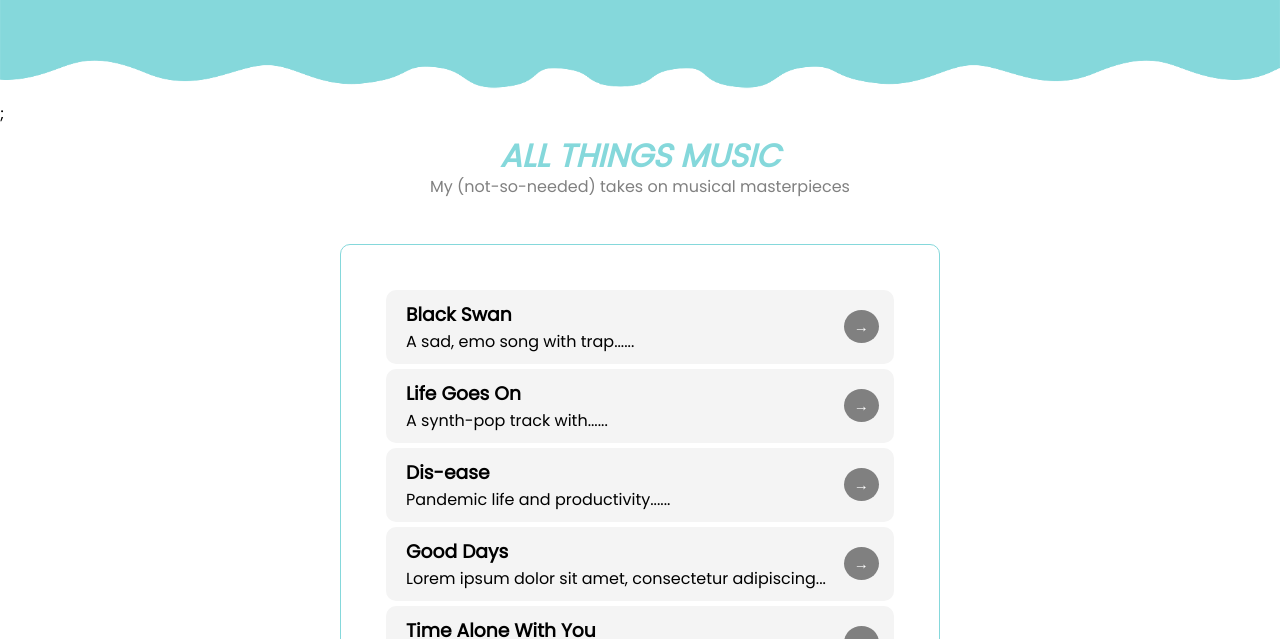
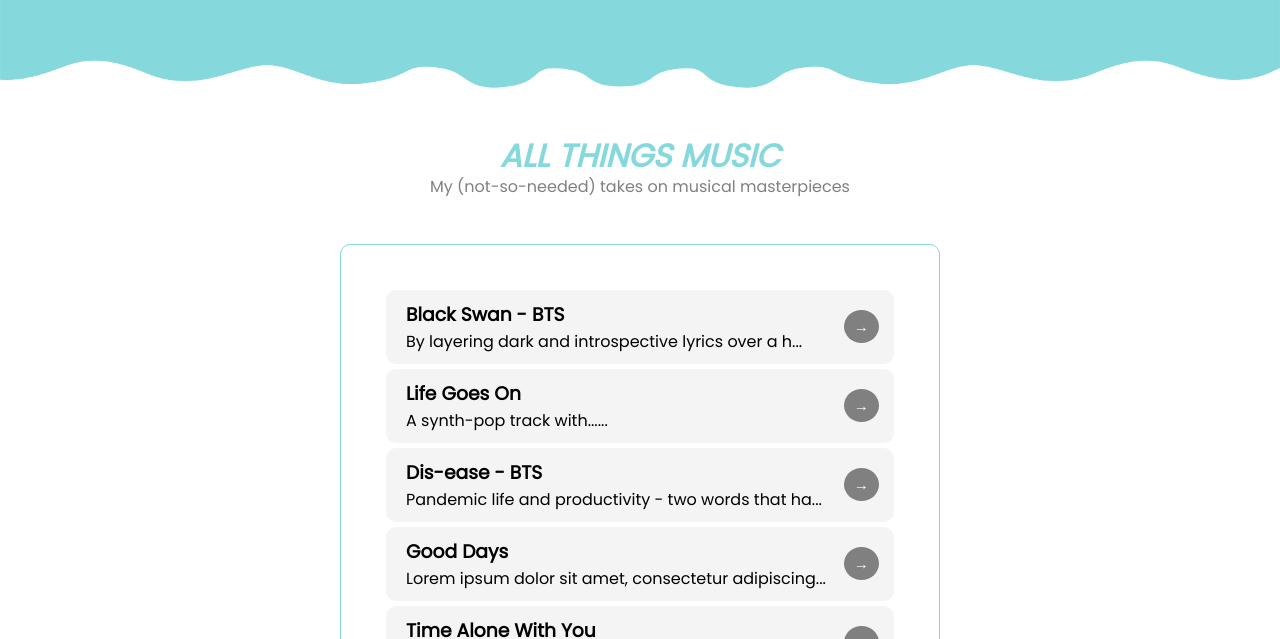
Before and after one commit to a95nguyen/react-firebase-blog, a React (Create React App) app: page / in a window 1280 px wide. Shown: the part 161-800 px from the top of the page. Built offline with nearby package versions, Linux system fonts and the light colour scheme.

Commit message:
updated blog posts 2/5

```diff
--- a/src/App.js
+++ b/src/App.js
@@ -7,32 +7,53 @@
 import { BrowserRouter as Router, Route } from 'react-router-dom'
 import Modal from './components/Modal'
 import ScrollToTopBtn from "./components/ScrollTop";
+import Scroll from './components/Scroll.js'
 
 function App() {
   const [posts, setPosts] = useState([
     {
       id: 1,
-      title: 'Black Swan',
-      description: 'A sad, emo song with trap...'
+      title: 'Black Swan - BTS',
+      quote: 'If this can no longer resonate with me / If this can no longer make my heart flutter / Perhaps, this will be how I die my first death',
+      gif: 'https://media1.giphy.com/media/gGlPFLqXHFUaQk1Kal/giphy.gif',
+      description: "By layering dark and introspective lyrics over a heavy trap beat and light guitar strokes, \
+      BTS delves head first into any creative's worst fear: losing their passion for creating. \
+      The emo hip-hop track not only explores their passion for music, \
+      but also the possible downsides of it: burnout and losing their creative touch. From BTS' view, \
+      when music and dancing can no longer touch their hearts, this is how they'd die their first death. \
+      It is noteworthy that inspiration is drawn from a quote from Martha Graham: \
+      'A dancer dies twice - once when they stop dancing - and this first death is more painful'."
     },
     {
       id: 2,
       title: 'Life Goes On',
+      quote: 'If this can no longer resonate with me / If this can no longer make my heart flutter / Perhaps, this will be how I die once',
+      gif: 'https://media.tenor.com/images/63fadc6e01f477acb05d70722205c624/tenor.gif',
       description: 'A synth-pop track with...'
     },
     {
       id: 3,
-      title: 'Dis-ease',
-      description: 'Pandemic life and productivity...'
+      title: 'Dis-ease - BTS',
+      quote: "24 hours, that's plenty of time / I could sleep all day but there's still no problem / I think I should work till my body breaks",
+      gif: 'https://64.media.tumblr.com/632764c235a36ae194cb1deea1ec0dd8/a79f2a82cb4ef3ab-39/s400x600/b4ccc58c1fcc6ddcf10ba1024b0f31573b22c1e6.gifv',
+      description: "Pandemic life and productivity - two words that have molded into synonyms since the start of COVID-19. Most fail to realize that \
+      free time is not an indicator that you should pick up a new language - or learn a new skill - or get ahead in your studies. j-hope, member of BTS and one of \
+      the main accredited songwriters on Dis-ease shines a light on this issue. Through an old-school\
+      hip-hop tune, the lyrics showcase the uncertainty and uneasiness of pandemic life and the constant need to work - something we all are experiencing. Although\
+      the track focuses on this personal disease (a play on the actual disease that has given us so much free time), the bridge offers hope to listeners: 'No night lasts forever / I've become stronger'."
     },
     {
       id: 4,
       title: 'Good Days',
+      quote: 'If this can no longer resonate with me / If this can no longer make my heart flutter / Perhaps, this will be how I die once',
+      gif: 'https://media.tenor.com/images/63fadc6e01f477acb05d70722205c624/tenor.gif',
       description: 'Lorem ipsum dolor sit amet, consectetur adipiscing elit, sed do eiusmod tempor incididunt ut labore et dolore magna aliqua. Nisl vel pretium lectus quam id leo. Id diam vel quam elementum. Diam donec adipiscing tristique risus nec feugiat. Amet nisl suscipit adipiscing bibendum est ultricies integer quis. Sem et tortor consequat id porta nibh venenatis. Auctor urna nunc id cursus metus aliquam eleifend. Non quam lacus suspendisse faucibus interdum posuere lorem ipsum dolor. Nunc id cursus metus aliquam eleifend. Bibendum est ultricies integer quis auctor elit sed. In hendrerit gravida rutrum quisque non tellus orci. Proin sed libero enim sed. Blandit aliquam etiam erat velit scelerisque in. Id volutpat lacus laoreet non curabitur gravida arcu ac tortor. Adipiscing tristique risus nec feugiat in fermentum posuere urna. Pellentesque massa placerat duis ultricies lacus sed. Lobortis elementum nibh tellus molestie. Ullamcorper eget nulla facilisi etiam dignissim. Magna ac placerat vestibulum lectus mauris ultrices eros in cursus. Mi bibendum neque egestas congue quisque egestas.'
     },
     {
       id: 5,
       title: 'Time Alone With You',
+      quote: 'If this can no longer resonate with me / If this can no longer make my heart flutter / Perhaps, this will be how I die once',
+      gif: 'https://media.tenor.com/images/63fadc6e01f477acb05d70722205c624/tenor.gif',
       description: 'Grammy-nominated...'
     }
   ])
@@ -41,6 +62,7 @@
 
   return (
     <Router>
+      <Scroll>
         <div>
           <Route path='/' exact render={(props) => (
             <>
@@ -52,15 +74,14 @@
               <br></br>
               <br></br>
               <br></br>
-            <br></br>
-            <br></br>
               {(!(JSON.stringify(selectedPost) == JSON.stringify({}))) && <Modal selectedPost={selectedPost} setSelectedPost={setSelectedPost} />}
+              {((JSON.stringify(selectedPost) == JSON.stringify({}))) && <ScrollToTopBtn />}
             </>
           )} />
           <Route path='/about' component={About} />
-        <ScrollToTopBtn />
           <Footer />
         </div>
+      </Scroll>
     </Router>
   );
 }
--- a/src/components/About.js
+++ b/src/components/About.js
@@ -5,7 +5,10 @@
 
 function About() {
     useLayoutEffect(() => {
-        window.scrollTo(0, 0)
+        window.scrollTo({
+            top: 0,
+            behavior: "smooth"
+        });
     });
 
     return (
@@ -22,7 +25,7 @@
             <br></br>
             <br></br>
             <br></br>
-          </div>
+        </div>
     )
 }
 
--- a/src/components/Header.js
+++ b/src/components/Header.js
@@ -1,14 +1,15 @@
 import React from 'react'
 import logo from './topimage.png'
-import {useLayoutEffect} from 'react'
+import { useLayoutEffect } from 'react'
 
 function Header() {
-
     return (
         <div>
-            <img src={logo} style={{ width:'100%', height:'auto'}} alt="Logo" />;
-            <h1 style={{ position:'relative',  top:'30px', left:'50%', fontStyle: 'italic', transform: 'translate(-50%, -50%)', textAlign: 'center', color: '#85d8db' }}>ALL THINGS MUSIC</h1>
-            <p style={{ textAlign: 'center', color: 'grey'}}>My (not-so-needed) takes on musical masterpieces</p>
+            <img src={logo} style={{ width: '100%', height: 'auto' }} alt="Logo" />
+            <br></br>
+            <br></br>
+            <h1 style={{ position: 'relative', top: '30px', left: '50%', fontStyle: 'italic', transform: 'translate(-50%, -50%)', textAlign: 'center', color: '#85d8db' }}>ALL THINGS MUSIC</h1>
+            <p style={{ textAlign: 'center', color: 'grey' }}>My (not-so-needed) takes on musical masterpieces</p>
         </div>
     )
 }
--- a/src/components/Modal.js
+++ b/src/components/Modal.js
@@ -1,18 +1,43 @@
 import React from 'react'
-import { useState } from 'react'
+import { useState, useEffect } from 'react'
+import { motion } from 'framer-motion'
+import ScrollToTop from "./ScrollTop";
 
 const Modal = ({ selectedPost, setSelectedPost }) => {
+    useEffect(() => {
+        if ((!(JSON.stringify(selectedPost) == JSON.stringify({})))) {
+            document.body.style.overflow = 'hidden';
+        }
+        return () => {
+            document.body.style.overflow = 'unset';
+            document.body.style.paddingRight = '0px';
+        };
+    }, [selectedPost]);
 
     const handleClick = (e) => {
         setSelectedPost({});
+        <ScrollToTop />
     }
 
     return (
         <div className="backdrop">
-            <div className="modal" initial={{ opacity: 0 }} animate={{ opacity: 1 }} exit={{ opacity: 0 }}>
+            <div className="modal">
                 <h1 style={{ fontWeight: "bold", color: '#85d8db' }}>{selectedPost.title}</h1>
+                <button className="modalbtn" onClick={handleClick}>X</button>
+                <p style={{ fontStyle: 'italic', color: 'gray' }}>{"'" + selectedPost.quote + "'"}</p>
+                <br></br>
                 <p>{selectedPost.description}</p>
-                <button className="modalbtn" onClick={handleClick}>X</button>
+                <br></br>
+                <motion.div className="img-wrap" whileHover={{ opacity: 1 }}>
+                    <img src={selectedPost.gif}
+                        style={{
+                            display: 'block',
+                            marginLeft: 'auto',
+                            marginRight: 'auto',
+                            minHeight: '60%',
+                            borderRadius: '10px'
+                        }} />
+                </motion.div>
             </div>
         </div>
     )
--- a/src/components/Posts.js
+++ b/src/components/Posts.js
@@ -3,7 +3,6 @@
 import { motion, AnimateSharedLayout } from 'framer-motion'
 
 function Posts({ posts, setSelectedPost }) {
-
     return (
         <div>
             {posts.map((post) => (
--- /dev/null
+++ b/src/components/Scroll.js
@@ -0,0 +1,19 @@
+import { Component } from 'react'
+import { withRouter } from 'react-router-dom'
+
+class Scroll extends Component {
+    componentDidUpdate(prevProps) {
+        if (this.props.location !== prevProps.location) {
+            window.scrollTo({
+                top: 0,
+                behavior: "smooth"
+            });
+        }
+    }
+
+    render() {
+        return this.props.children
+    }
+}
+
+export default withRouter(Scroll)
--- a/src/components/ScrollTop.js
+++ b/src/components/ScrollTop.js
@@ -6,15 +6,13 @@
 
   // Show button when page is scorlled upto given distance
   const toggleVisibility = () => {
-    if (window.pageYOffset > 300) {
+    if (window.pageYOffset > 200) {
       setIsVisible(true);
     } else {
       setIsVisible(false);
     }
   };
 
-  // Set the top cordinate to 0
-  // make scrolling smooth
   const scrollToTop = () => {
     window.scrollTo({
       top: 0,
@@ -30,7 +28,7 @@
     <div className="scroll-to-top">
       {isVisible &&
         <div onClick={scrollToTop}>
-          <img src={logo} alt='Go to top'/>
+          <img src={logo} alt='Scroll to top' />
         </div>}
     </div>
   );
--- a/src/index.css
+++ b/src/index.css
@@ -47,7 +47,10 @@
 .post {
   background: #f4f4f4;
   margin: 5px;
-  padding: 10px 20px;
+  padding-left: 20px;
+  padding-bottom: 10px;
+  padding-top: 10px;
+  padding-right: 50px;
   cursor: pointer;
   position: relative;
   border-radius: 10px;
@@ -82,9 +85,11 @@
   min-height: 50%;
   overflow: auto;
   min-height: 60%;
+  overflow-x: hidden;
 }
 
 .modalbtn {
+  position: sticky;
   position: absolute;
   width:20px;
   height:20px;
@@ -100,6 +105,10 @@
 
 .modalbtn:hover {
   color: lightgray;
+}
+
+.img-wrap {
+  opacity: 0.8;
 }
 
 .link {
```
Also changed, not shown: public/logo192.png (deleted), public/logo512.png (deleted). Lines whose indentation alone changed are shown as unchanged.
